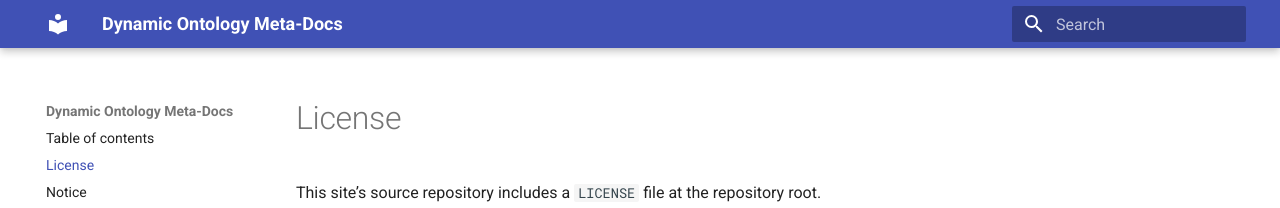
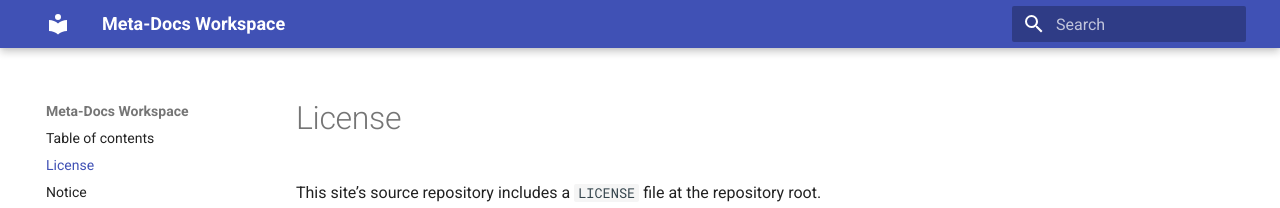
Before and after one commit to greg-alvord-home/meta-docs-site, an MkDocs documentation site: the page built from docs/license.md, in a window 1280 px wide. Shown: the top 208 px of the page. Built offline with MkDocs 1.6.1 and Material for MkDocs 9.7.7, drawn with Linux system fonts in a browser that asks for light colours.

Commit message:
Update mkdocs.yml

```diff
--- a/mkdocs.yml
+++ b/mkdocs.yml
@@ -1,6 +1,6 @@
-site_name: Dynamic Ontology Meta-Docs
+site_name: Meta-Docs Workspace
 site_description: Curated public notes and documentation from the Meta-Docs collection at Dynamic Ontology.
-site_url: https://dynamicontology.com/
+site_url: https://greg-alvord-home.github.io/meta-docs-site/
 
 docs_dir: docs
 site_dir: site
```
